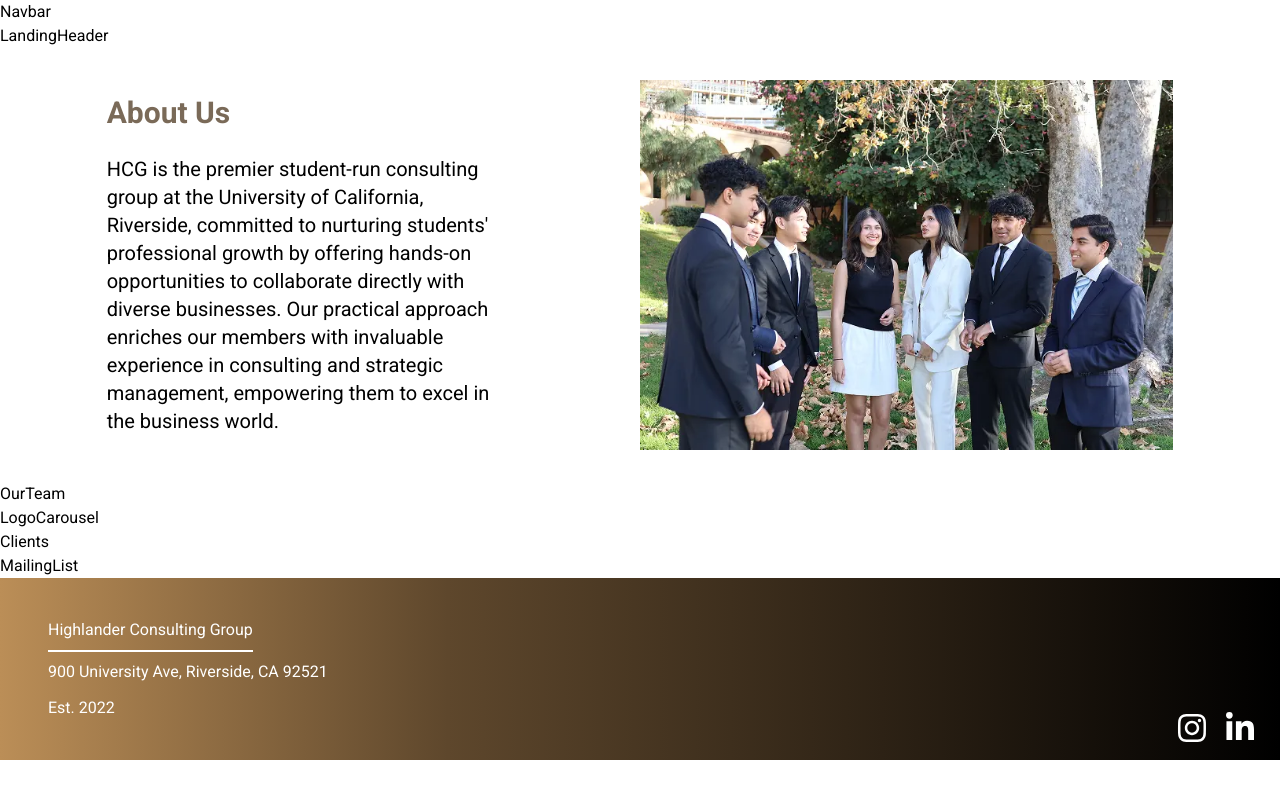
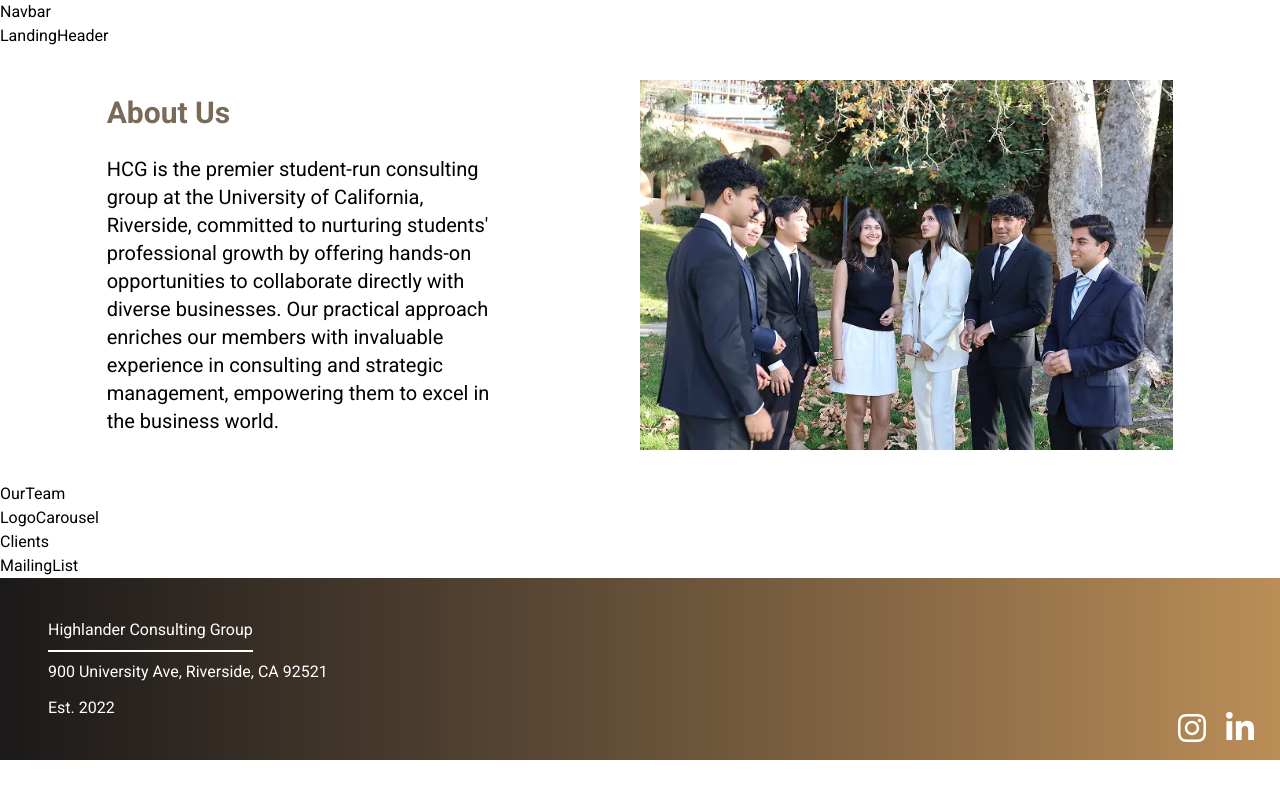
Before and after one commit to acm-ucr/hcg, a Next.js app: page / in a window 1280 px wide. Built offline with nearby package versions, Linux system fonts and the light colour scheme.

Commit message:
sizing tweaks

```diff
--- a/src/components/ErrorMessage.tsx
+++ b/src/components/ErrorMessage.tsx
@@ -2,11 +2,11 @@ import Button from "@/components/Button";
 
 const ErrorMessage = () => {
   return (
-    <div className="flex flex-col items-center justify-center p-6 text-center">
-      <div className="text-[120px] font-bold text-(--color-hcg-pastel-brown) sm:text-[300px]">
+    <div className="flex flex-col items-center justify-center p-6 text-center h-[75vh]">
+      <div className="text-8xl font-bold text-hcg-pastel-brown">
         404
       </div>
-      <div className="p-6 text-2xl sm:text-3xl">Page Not Found</div>
+      <div className="p-6 text-2xl">Page Not Found</div>
       <Button text="Back To Home" href="/" />
     </div>
   );
--- a/src/components/Footer.tsx
+++ b/src/components/Footer.tsx
@@ -4,11 +4,8 @@ import { footerLinks } from "@/data/FooterLinks";
 const Footer = () => {
   return (
     <div
-      style={{
-        backgroundImage:
-          "linear-gradient(to right, #bb8e57 0%, #5e472c 35%, #000000 100%)",
-      }}
-      className="flex items-end justify-between px-6 py-4"
+
+      className="from-hcg-black to-hcg-gold bg-linear-to-r flex items-end justify-between px-6 py-4"
     >
       <div className="text-hcg-white flex flex-col p-6">
         <div className="w-fit border-b-2 border-white pb-2">
```
